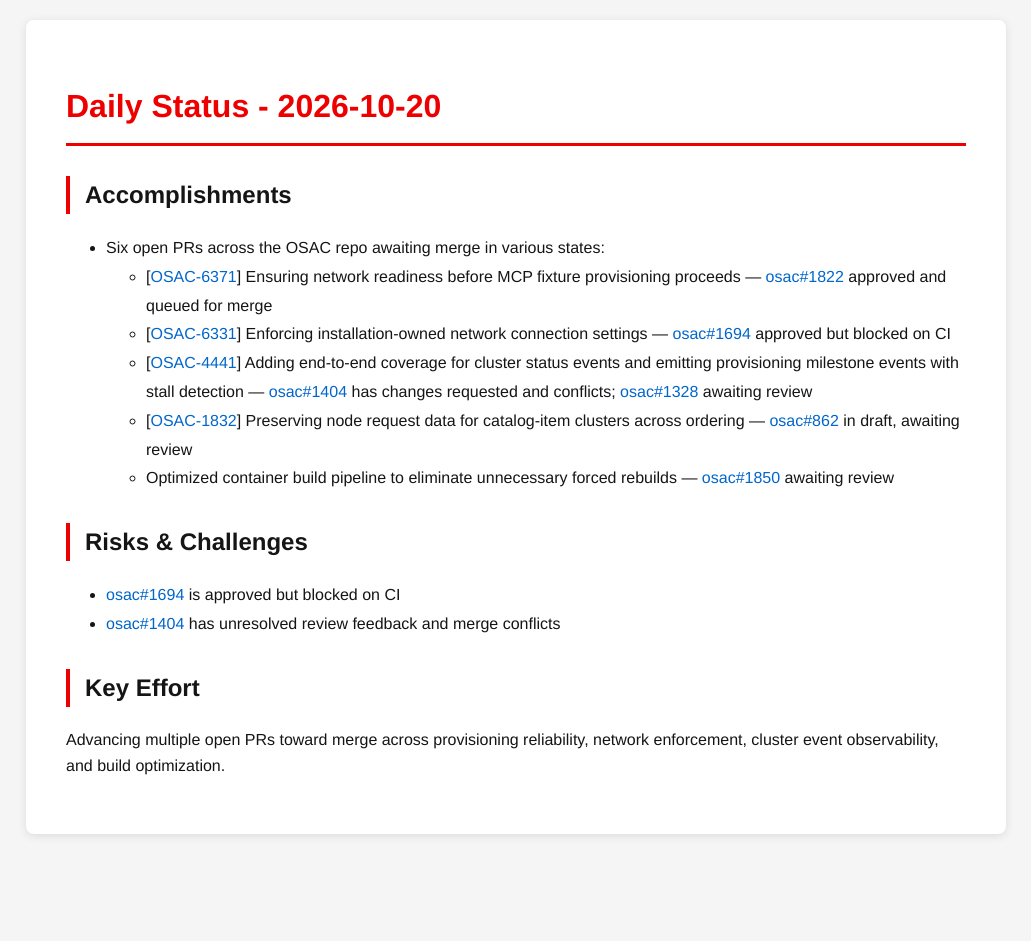
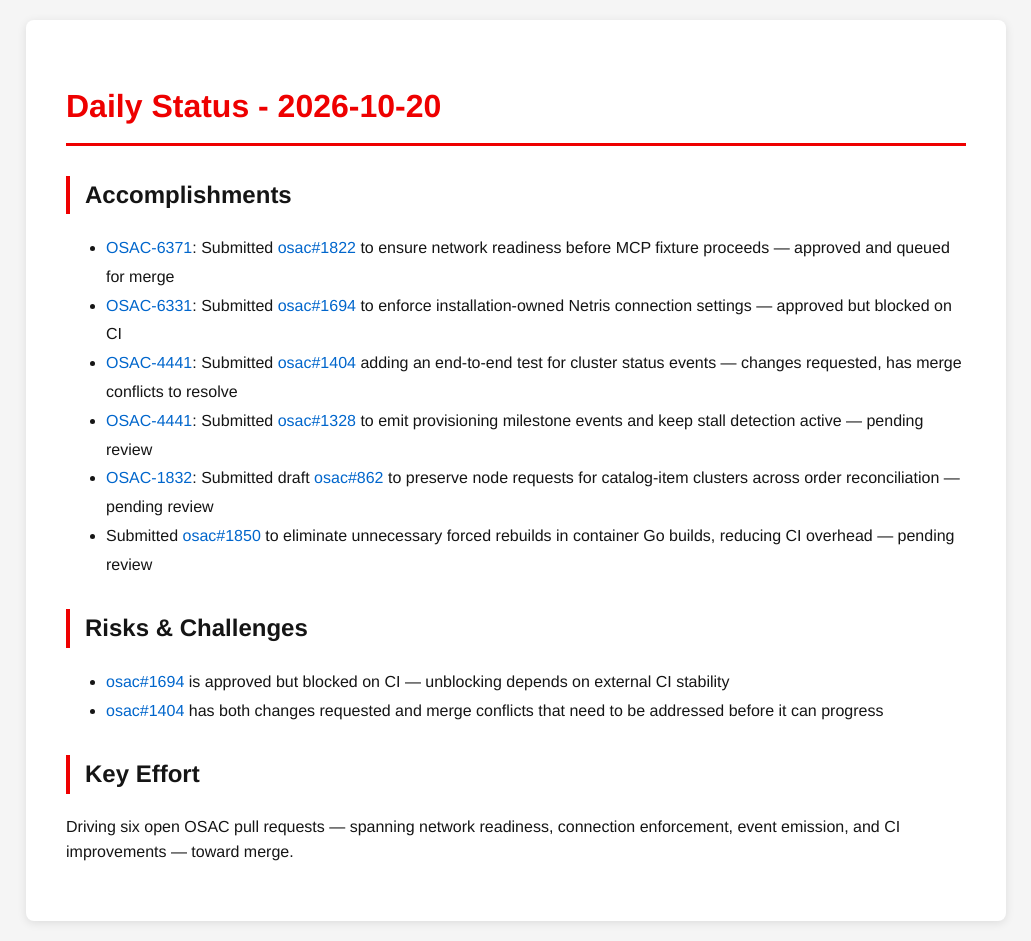
Before and after one commit to tzvatot/daily-status, a Jekyll site: the page built from 2026-10-20.md, in a window 1280 px wide. Shown: the whole page, without its empty margins (124-1155 px from the left). Built offline with Jekyll 4.4.1, drawn with Linux system fonts in a browser that asks for light colours; before the commit the page ends 900 px from its top, so only the background shows below that.

Commit message:
Daily status update - 2026-10-20

```diff
--- a/2026-10-20.md
+++ b/2026-10-20.md
@@ -7,16 +7,16 @@ date: 2026-10-20
 # Daily Status - 2026-10-20
 
 ## Accomplishments
-- Six open PRs across the OSAC repo awaiting merge in various states:
-  - [[OSAC-6371](https://redhat.atlassian.net/browse/OSAC-6371)] Ensuring network readiness before MCP fixture provisioning proceeds — [osac#1822](https://github.com/osac-project/osac/pull/1822) approved and queued for merge
-  - [[OSAC-6331](https://redhat.atlassian.net/browse/OSAC-6331)] Enforcing installation-owned network connection settings — [osac#1694](https://github.com/osac-project/osac/pull/1694) approved but blocked on CI
-  - [[OSAC-4441](https://redhat.atlassian.net/browse/OSAC-4441)] Adding end-to-end coverage for cluster status events and emitting provisioning milestone events with stall detection — [osac#1404](https://github.com/osac-project/osac/pull/1404) has changes requested and conflicts; [osac#1328](https://github.com/osac-project/osac/pull/1328) awaiting review
-  - [[OSAC-1832](https://redhat.atlassian.net/browse/OSAC-1832)] Preserving node request data for catalog-item clusters across ordering — [osac#862](https://github.com/osac-project/osac/pull/862) in draft, awaiting review
-  - Optimized container build pipeline to eliminate unnecessary forced rebuilds — [osac#1850](https://github.com/osac-project/osac/pull/1850) awaiting review
+- [OSAC-6371](https://redhat.atlassian.net/browse/OSAC-6371): Submitted [osac#1822](https://github.com/osac-project/osac/pull/1822) to ensure network readiness before MCP fixture proceeds — approved and queued for merge
+- [OSAC-6331](https://redhat.atlassian.net/browse/OSAC-6331): Submitted [osac#1694](https://github.com/osac-project/osac/pull/1694) to enforce installation-owned Netris connection settings — approved but blocked on CI
+- [OSAC-4441](https://redhat.atlassian.net/browse/OSAC-4441): Submitted [osac#1404](https://github.com/osac-project/osac/pull/1404) adding an end-to-end test for cluster status events — changes requested, has merge conflicts to resolve
+- [OSAC-4441](https://redhat.atlassian.net/browse/OSAC-4441): Submitted [osac#1328](https://github.com/osac-project/osac/pull/1328) to emit provisioning milestone events and keep stall detection active — pending review
+- [OSAC-1832](https://redhat.atlassian.net/browse/OSAC-1832): Submitted draft [osac#862](https://github.com/osac-project/osac/pull/862) to preserve node requests for catalog-item clusters across order reconciliation — pending review
+- Submitted [osac#1850](https://github.com/osac-project/osac/pull/1850) to eliminate unnecessary forced rebuilds in container Go builds, reducing CI overhead — pending review
 
 ## Risks & Challenges
-- [osac#1694](https://github.com/osac-project/osac/pull/1694) is approved but blocked on CI
-- [osac#1404](https://github.com/osac-project/osac/pull/1404) has unresolved review feedback and merge conflicts
+- [osac#1694](https://github.com/osac-project/osac/pull/1694) is approved but blocked on CI — unblocking depends on external CI stability
+- [osac#1404](https://github.com/osac-project/osac/pull/1404) has both changes requested and merge conflicts that need to be addressed before it can progress
 
 ## Key Effort
-Advancing multiple open PRs toward merge across provisioning reliability, network enforcement, cluster event observability, and build optimization.
+Driving six open OSAC pull requests — spanning network readiness, connection enforcement, event emission, and CI improvements — toward merge.
```
